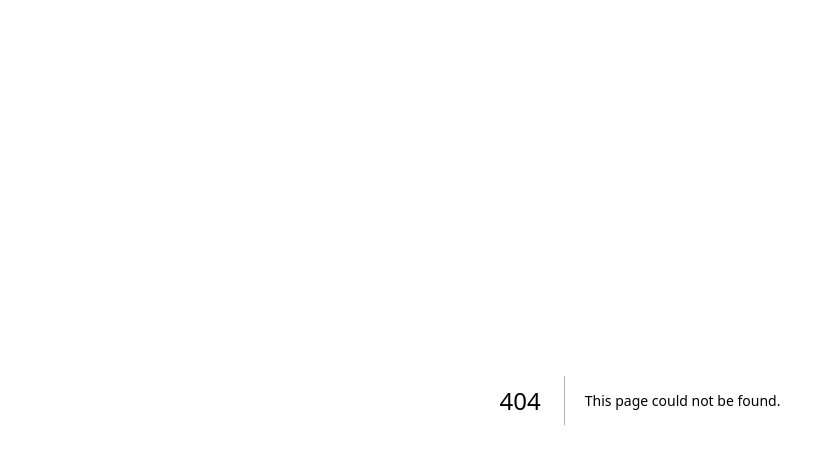
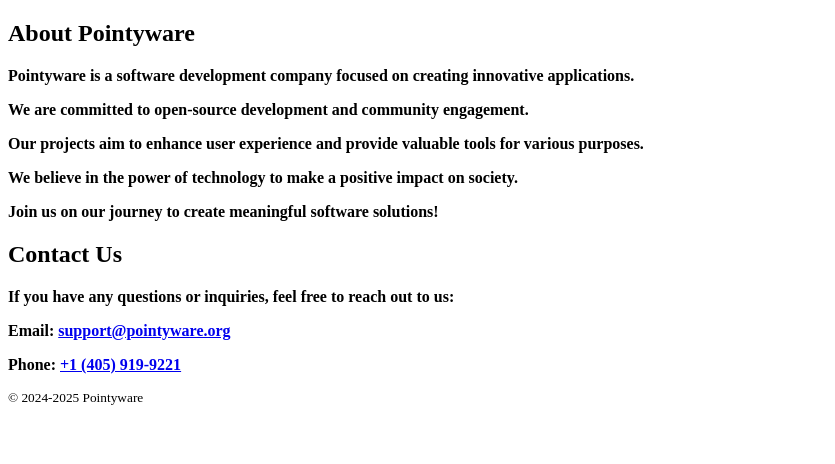
Before and after one commit to Pointyware/static-site, a Next.js app: page /about in a window 1280 px wide. Before the commit this address had no page. Shown: the top 464 px of the page, without its empty margins (0-835 px from the left). Built offline with nearby package versions, Linux system fonts and the light colour scheme.

Commit message:
Add home page and about page

```diff
--- a/src/app/page.module.css
+++ b/src/app/page.module.css
@@ -139,3 +139,39 @@
     --button-secondary-border: #1a1a1a;
   }
 }
+
+:root {
+  --font-weight-medium: 600;
+  --font-weight-light: 500;
+  --font-weight-lightest: 200;
+}
+
+.projectCard {
+  background-color: #383838;
+  padding: 12px;
+}
+
+.projectName {
+  font-size: 18pt;
+  font-weight: var(--font-weight-medium)
+}
+
+.projectDesc {
+  font-size: 15pt;
+  font-weight: var(--font-weight-light)
+}
+
+.about {
+  font-size: 12pt;
+  font-weight: var(--font-weight-medium);
+}
+
+.contact {
+  font-size: 12pt;
+  font-weight: var(--font-weight-medium);
+}
+
+.copyright {
+  font-size: 10pt;
+  font-weight: var(--font-weight-lightest)
+}
--- /dev/null
+++ b/src/components/about.components.tsx
@@ -0,0 +1,31 @@
+import styles from '@/app/page.module.css'
+
+export function About() {
+  return (
+    <section className={styles.about}>
+      <h2>About Pointyware</h2>
+      <p>Pointyware is a software development company focused on creating innovative applications.</p>
+      <p>We are committed to open-source development and community engagement.</p>
+      <p>Our projects aim to enhance user experience and provide valuable tools for various purposes.</p>
+      <p>We believe in the power of technology to make a positive impact on society.</p>
+      <p>Join us on our journey to create meaningful software solutions!</p>
+    </section>
+  )
+}
+
+export function Contact() {
+  return (
+    <section className={styles.contact}>
+      <h2>Contact Us</h2>
+      <p>If you have any questions or inquiries, feel free to reach out to us:</p>
+      <p>Email: <a href="mailto:support@pointyware.org">support@pointyware.org</a></p>
+      <p>Phone: <a href="tel:14059199221">+1 (405) 919-9221</a></p>
+    </section>
+  )
+}
+
+export function Copyright() {
+  return (
+    <p className={styles.copyright}>&copy; 2024-2025 Pointyware</p>
+  )
+}
--- /dev/null
+++ b/src/pages/about.tsx
@@ -0,0 +1,12 @@
+import { About, Contact, Copyright } from "@/components/about.components";
+
+export default function AboutPage() {
+
+  return (
+    <div>
+      <About />
+      <Contact />
+      <Copyright />
+    </div>
+  )
+}
```
Also changed, not shown: src/app/_components/footer.tsx (added, +11 -0 lines), src/app/_components/project-list.tsx (added, +15 -0 lines), src/app/_components/welcome.tsx (added, +10 -0 lines), src/app/page.tsx (+59 -5 lines), src/components/project-view.tsx (added, +18 -0 lines).
